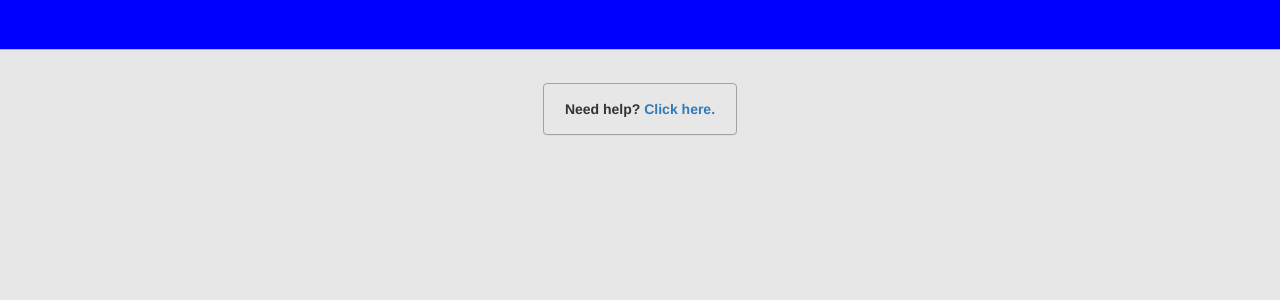
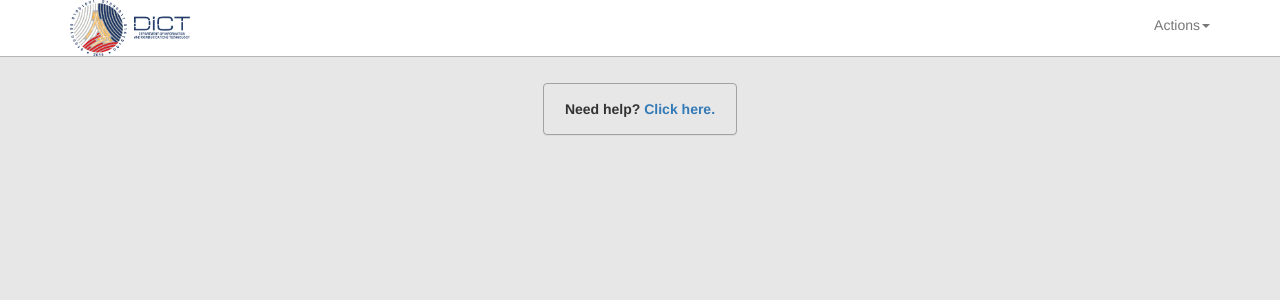
Before and after one commit to aramariemejorada/SE_Project, a PHP site: page /admin.html in a window 1280 px wide. Shown: the top 300 px of the page. Run offline with PHP 8.4, Linux system fonts and the light colour scheme; some libraries are stand-ins or nearby versions.

Commit message:
added images and header to admin

```diff
--- a/admin.html
+++ b/admin.html
@@ -14,9 +14,24 @@
 
         <div class="container-fluid">
             <nav class="navbar navbar-default navbar-fixed-top header">
-              <div class="container">
+                <div class="container">
+                    <img src="images\logo-inline.png" style="width:120px;">
+                    <ul class="nav navbar-nav navbar-right">
+                        <li class="dropdown">
+                          <a href="#" class="dropdown-toggle" data-toggle="dropdown" role="button" aria-haspopup="true" aria-expanded="false">Actions<span class="caret"></span></a>
+                          <ul class="dropdown-menu">
+                            <li><a href="#">Input</a></li>
+                            <li role="separator" class="divider"></li>
+                            <li><a href="#">View</a></li>
+                            <li role="separator" class="divider"></li>
+                            <li><a href="#">Print</a></li>
+                          </ul>
+                        </li>
+                    </ul>
+                </div>
+                <div class="container">
 
-              </div>
+                </div>
             </nav>
            <div class="col-md-4 col-md-offset-4">
                 <div class="panel panel-default inquiry">
--- a/css/style.css
+++ b/css/style.css
@@ -21,7 +21,7 @@ a{
     margin-top: 5%;
 }
 .header{
-	background-color: blue;
+	background-color: white;
 	margin-top: 0;
 	border-bottom: 1px solid #b6b6b6;
 }
@@ -42,3 +42,7 @@ a{
 	margin-left: auto;
     margin-right: auto;
 }
+.dropdown-menu{
+	text-align: center;
+	min-width: 150px;
+}
```
Also changed, not shown: images/logo-inline.png (added), images/logo-solo.png (added).
